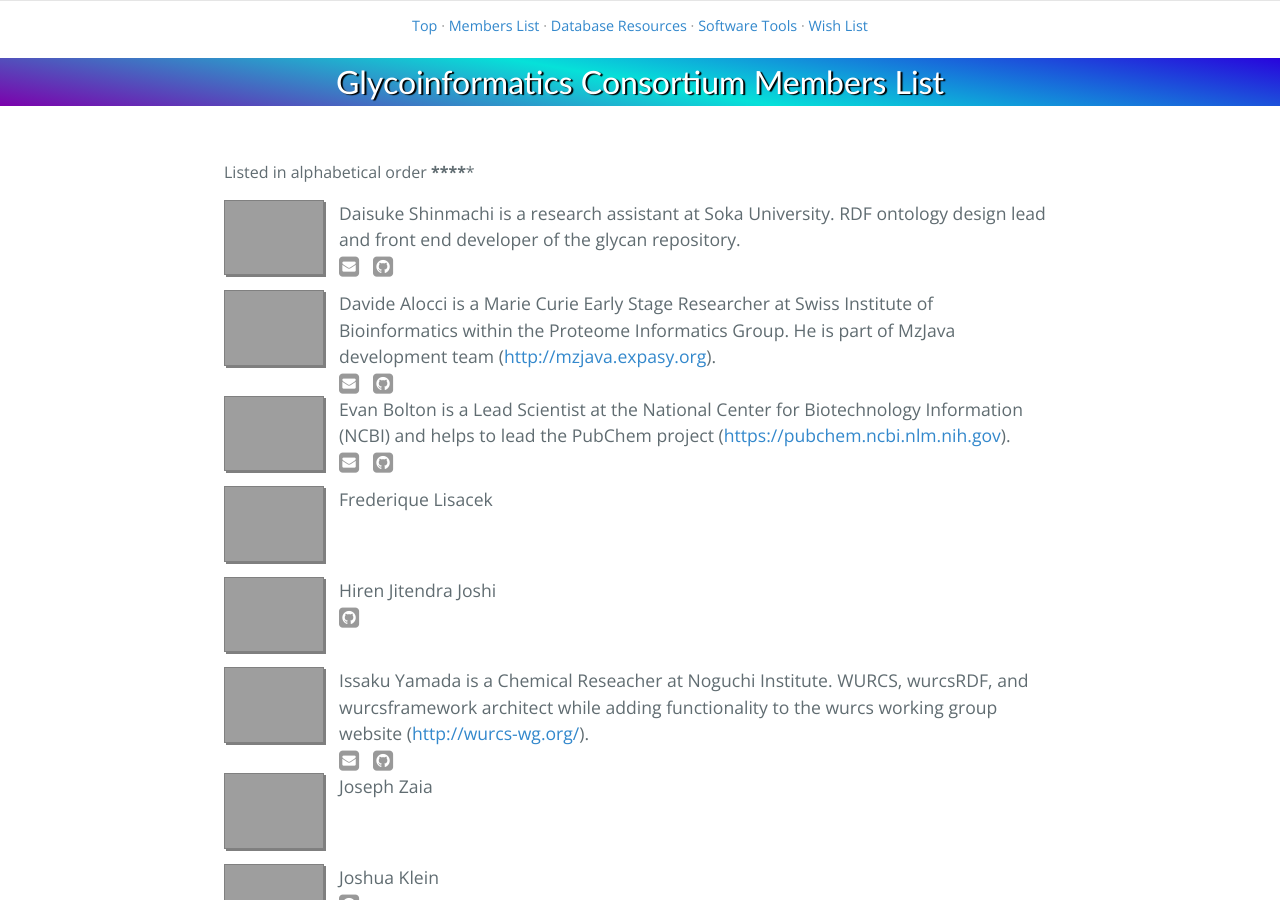
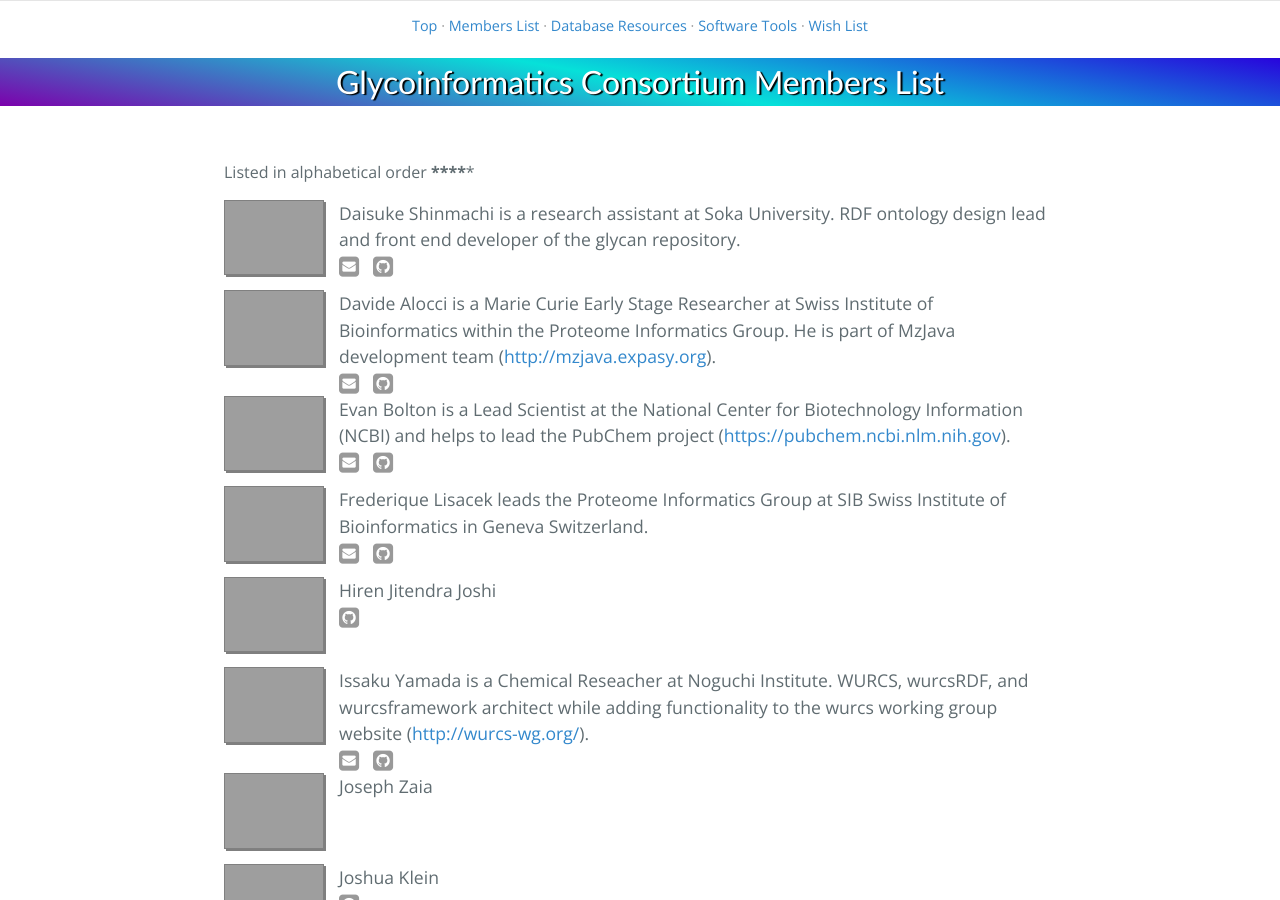
Before and after one commit to glycoinfo/glic-old, a Jekyll site: the page built from member/index.md, in a window 1280 px wide and 900 px high. Built offline with Jekyll 4.4.1, drawn with Linux system fonts in a browser that asks for light colours; nearby versions of some CDN libraries; Markdown is read by kramdown in place of the engine named in the settings.

Commit message:
Update authors.yml

```diff
--- a/_data/authors.yml
+++ b/_data/authors.yml
@@ -19,11 +19,11 @@
     Evan Bolton is a Lead Scientist at the National Center for Biotechnology Information (NCBI) and helps to lead the PubChem project (<a href="http://pubchem.ncbi.nlm.nih.gov">https://pubchem.ncbi.nlm.nih.gov</a>).
 
 - name: Frederique Lisacek
-  github:
-  email:
+  github: flisacek
+  email: frederique.lisacek@isb-sib.ch
   url:
   bio: |
-    Frederique Lisacek
+    Frederique Lisacek leads the Proteome Informatics Group at SIB Swiss Institute of Bioinformatics in Geneva Switzerland.
 
 - name: Hiren Jitendra Joshi
   github: hirenj
```
